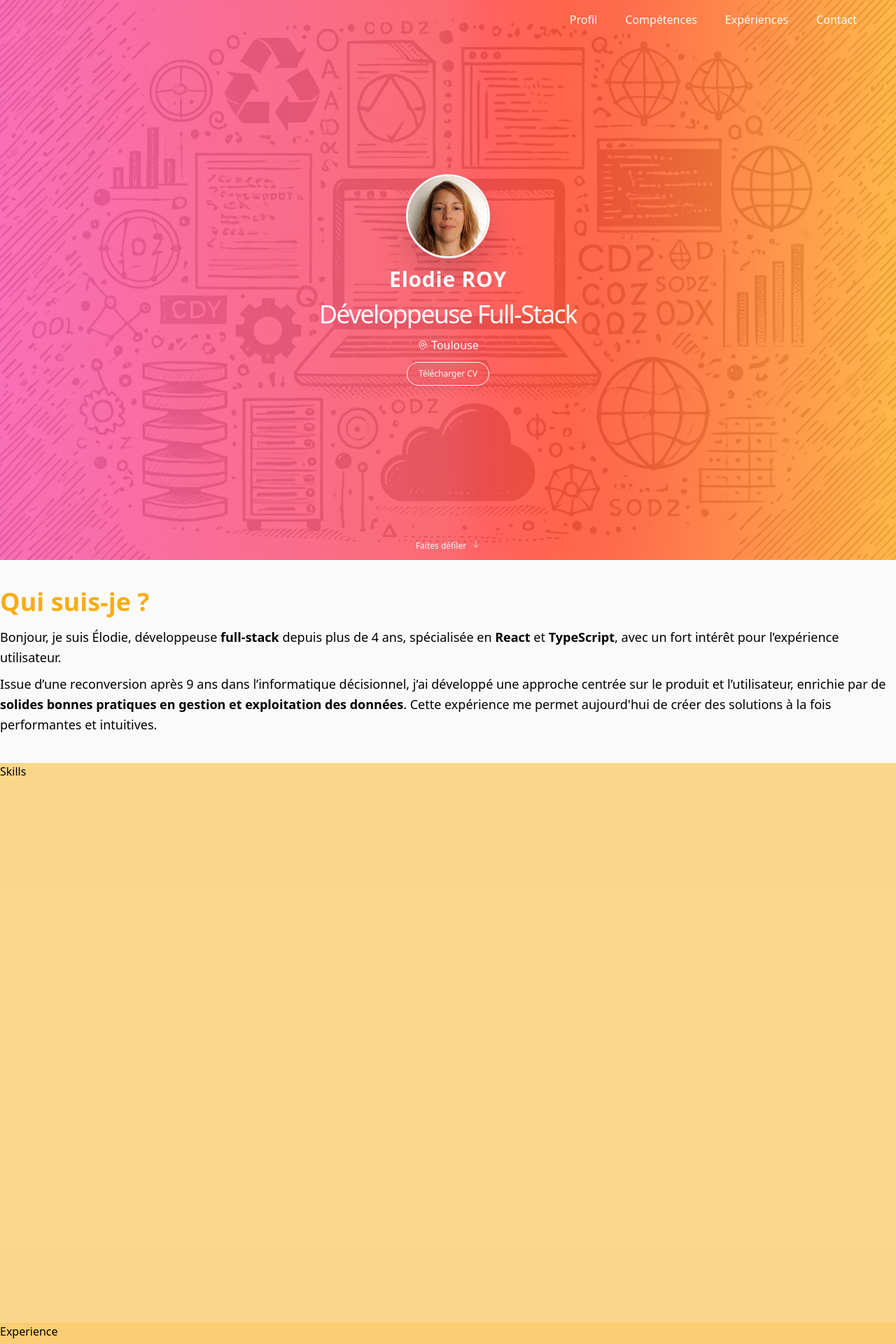
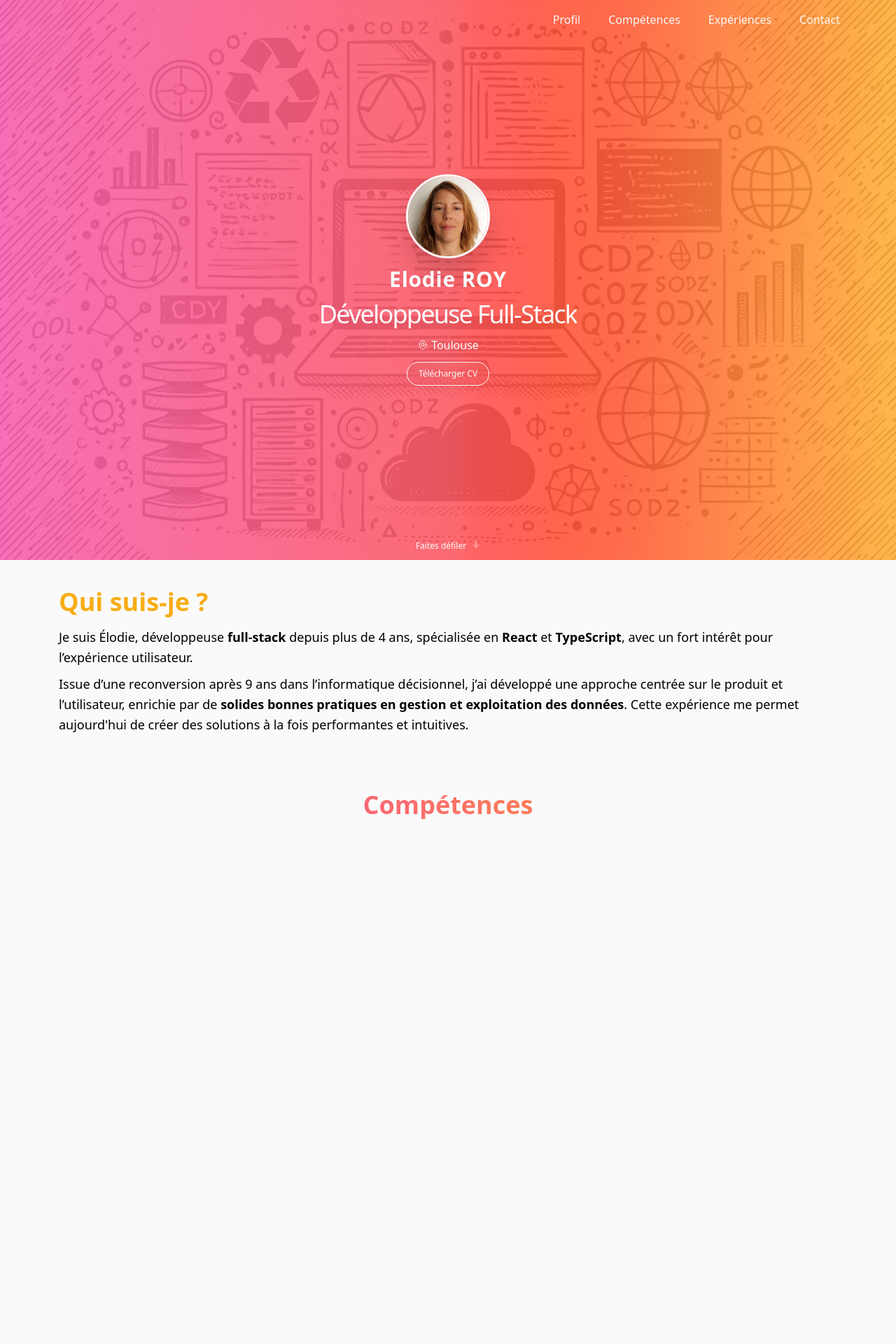
Before and after one commit to ElodieRoy/CV, a React (Vite) app in the folder frontend/: page / in a window 1280 px wide. Shown: the top 1920 px of the page at 70% size. Built offline with nearby package versions, Linux system fonts and the light colour scheme.

Commit message:
feat: init skills and resize container

```diff
--- a/frontend/src/components/Header.tsx
+++ b/frontend/src/components/Header.tsx
@@ -3,7 +3,7 @@ import { MobileNavBar } from "@/components/navbar/MobileNavBar";
 
 export function Header() {
   return (
-    <header className="fixed left-0 right-0 text-light p-4 lg:container mx-auto flex justify-end z-1">
+    <header className="fixed left-0 right-0 text-light p-4 lg:container mx-auto flex justify-end z-1 lg:max-w-6xl">
       <DesktopNavBar />
       <MobileNavBar />
     </header>
--- a/frontend/src/components/navbar/DesktopNavBar.tsx
+++ b/frontend/src/components/navbar/DesktopNavBar.tsx
@@ -2,7 +2,7 @@ import { NavBarContent } from "@/components/navbar/NavBarContent";
 
 export function DesktopNavBar() {
   return (
-    <nav className="max-lg:hidden mr-10 2xl:mr-32">
+    <nav className="max-lg:hidden ">
       <NavBarContent />
     </nav>
   );
--- a/frontend/src/components/ui/Container.tsx
+++ b/frontend/src/components/ui/Container.tsx
@@ -5,7 +5,10 @@ export function Container(props: ComponentPropsWithoutRef<"div">) {
   return (
     <div
       {...props}
-      className={twMerge("container mx-auto py-10", props.className)}
+      className={twMerge(
+        "container mx-auto py-10 px-2 lg:px-5 max-w-6xl",
+        props.className
+      )}
     >
       {props.children}
     </div>
--- a/frontend/src/sections/Profile.tsx
+++ b/frontend/src/sections/Profile.tsx
@@ -9,8 +9,8 @@ export function Profile() {
           Qui suis-je ?
         </h3>
         <p className="text-lg leading-relaxed">
-          Bonjour, je suis Élodie, développeuse <strong>full-stack</strong>{" "}
-          depuis plus de {nbExp} ans, spécialisée en <strong>React</strong> et{" "}
+          Je suis Élodie, développeuse <strong>full-stack</strong> depuis plus
+          de {nbExp} ans, spécialisée en <strong>React</strong> et{" "}
           <strong>TypeScript</strong>, avec un fort intérêt pour l’expérience
           utilisateur.
         </p>
--- a/frontend/src/sections/Skills.tsx
+++ b/frontend/src/sections/Skills.tsx
@@ -1,7 +1,14 @@
+import { Container } from "@/components/ui/Container";
+
 export function Skills() {
   return (
-    <section className="bg-primary/50 h-screen" id="skills">
-      Skills
+    <section className="bg-light" id="skills">
+      <Container>
+        <h3 className="text-center text-4xl font-semibold bg-linear-to-r from-pink-500 to-amber-500 bg-clip-text text-transparent">
+          Compétences
+        </h3>
+        <p className="h-screen"></p>
+      </Container>
     </section>
   );
 }
```
